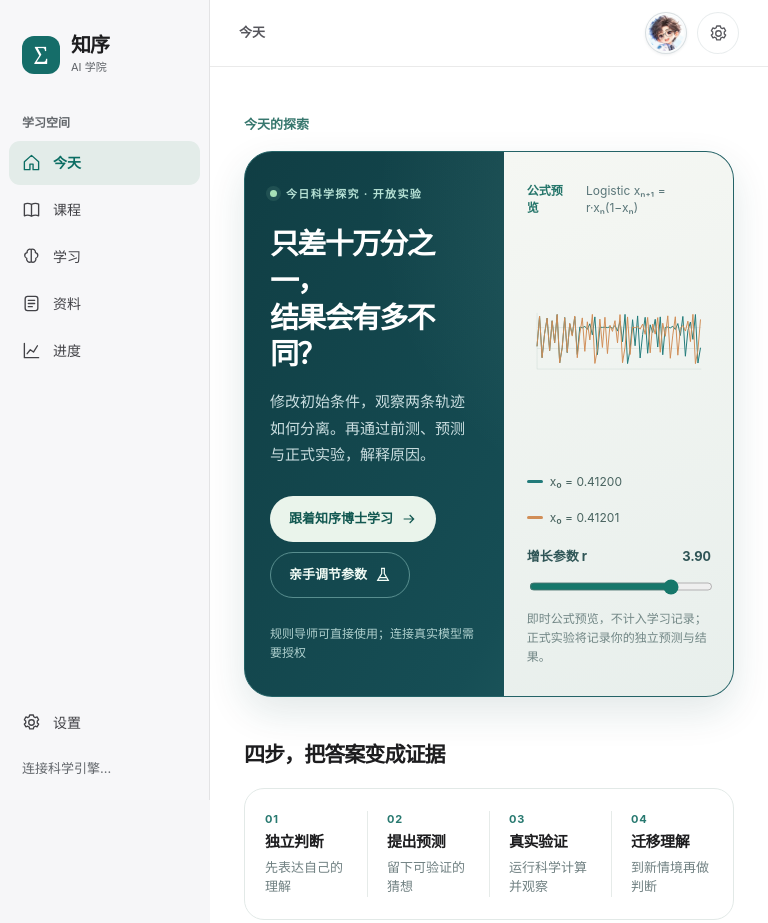
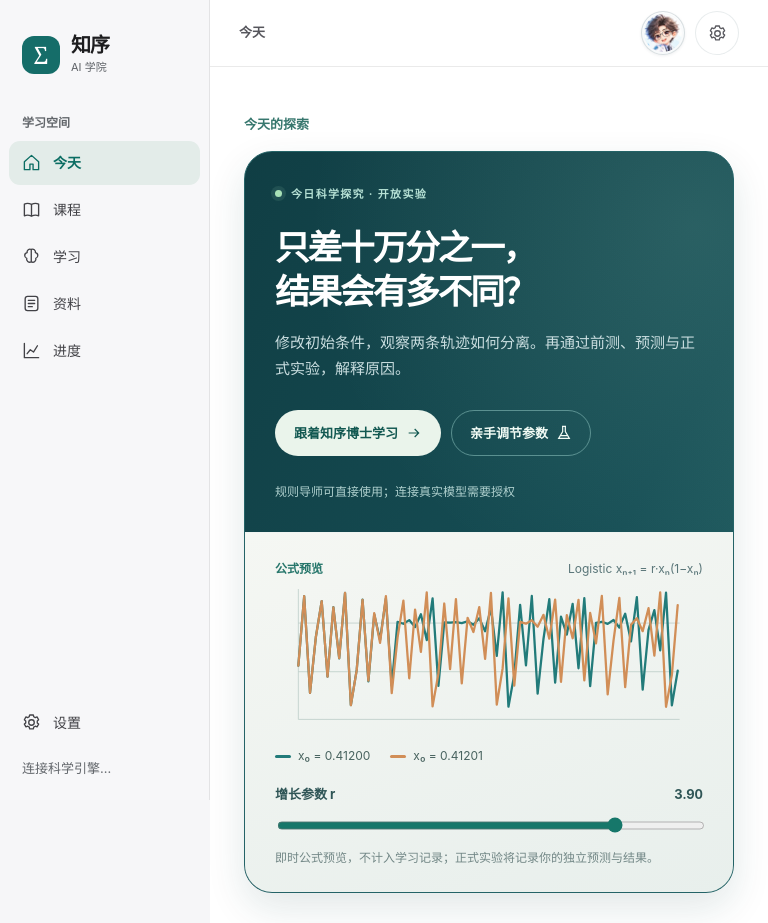
Before and after one commit to ndshuge/zhixu-ai-academy, a website: page apple-editions/ai-academy-v5/index.html in a window 768 px wide. Shown: the top 923 px of the page. Drawn offline with Linux system fonts and the light colour scheme; no server answers.

Commit message:
fix(zhixu): adapt V5 workshop on iPad and enlarge toolbar hit targets

```diff
--- a/apple-editions/ai-academy-v5/v5-ui-polish.css
+++ b/apple-editions/ai-academy-v5/v5-ui-polish.css
@@ -70,3 +70,19 @@
 @media(prefers-reduced-motion:reduce) {
   .workshop-actions button,.workshop-section-head button {transition:none!important;}
 }
+
+/* iPad portrait: the sidebar leaves too little room for two hero columns.
+   Keep the same content hierarchy and expose the chart at full width. */
+@media (min-width:701px) and (max-width:990px) {
+  .workshop-hero {grid-template-columns:1fr;}
+  .workshop-hero-copy {padding:34px 30px 30px;}
+  .workshop-hero h1 {font-size:clamp(29px,4.5vw,39px);max-width:520px;}
+  .workshop-hero-copy>p {max-width:530px;}
+  .workshop-preview {border-left:0;border-top:1px solid rgba(255,255,255,.22);padding:27px 30px 25px;}
+  #v5-preview-plot {max-height:210px;}
+  .preview-legend {gap:20px;}
+}
+/* Header controls retain a stable minimum hit box; do not scale their layout. */
+.toolbar-trailing .doctor-launch {width:44px!important;height:44px!important;min-width:44px!important;min-height:44px!important;flex:0 0 44px!important;}
+.toolbar-trailing .icon-button {width:44px!important;height:44px!important;min-width:44px!important;min-height:44px!important;flex:0 0 44px!important;}
+body .toolbar-trailing .icon-button[data-route="settings"] {width:44px!important;height:44px!important;min-width:44px!important;min-height:44px!important;flex:0 0 44px!important;}
```
Also changed, not shown: tests/zhixu-v5-ui-polish.test.mjs (+11 -0 lines).
